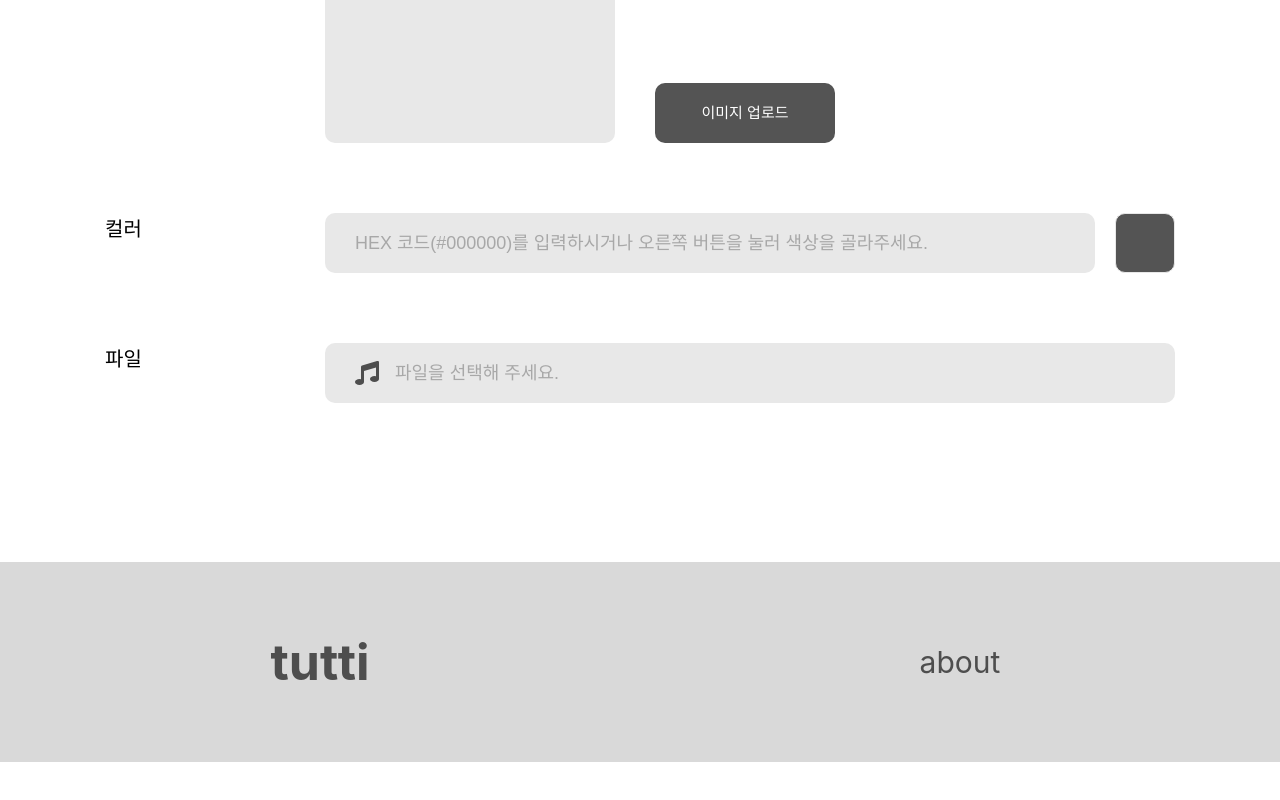
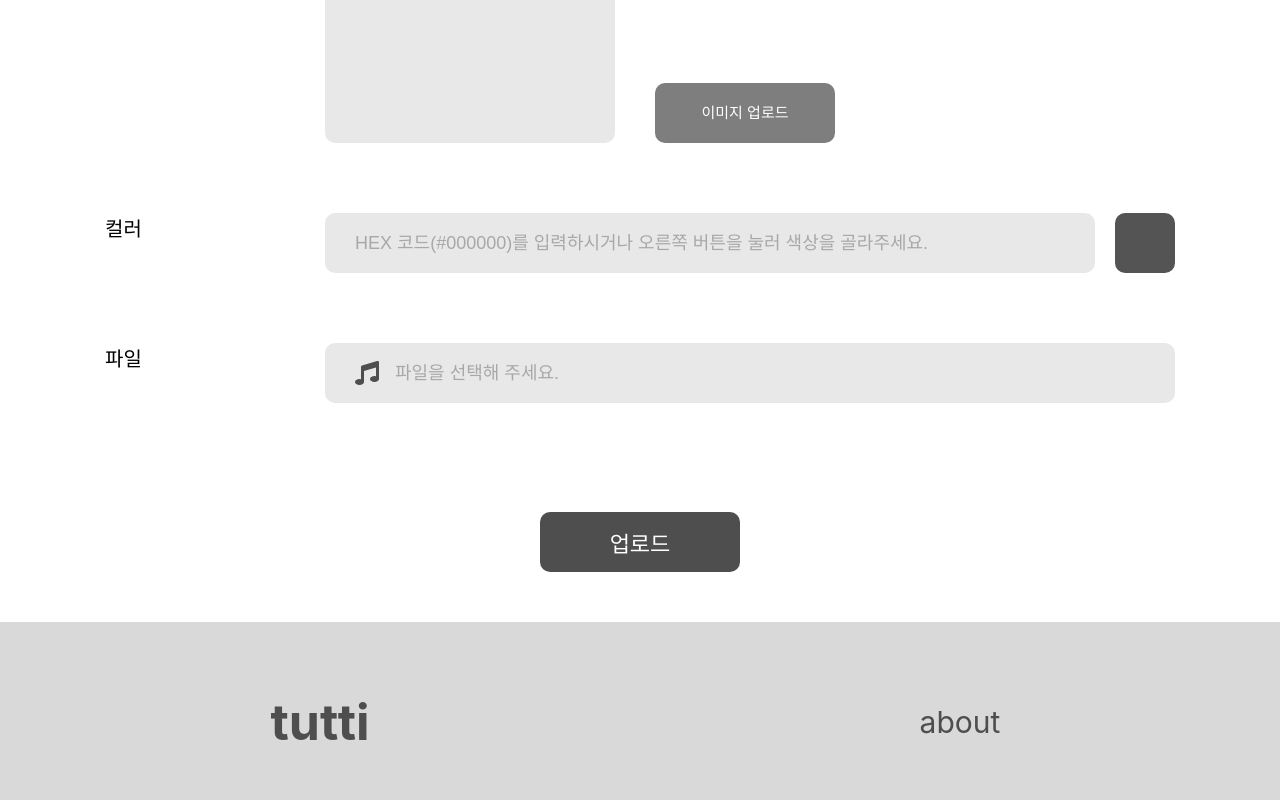
Before and after one commit to itsstacy/tuttimusicFE, a React (Create React App) app: page /upload in a window 1280 px wide. Shown: the part 970-1770 px from the top of the page. Before the commit the page ends 1732 px from the top, so only its background shows below. Built offline with nearby package versions, Linux system fonts and the light colour scheme.

Commit message:
Upload 컴포넌트 버튼 추가 함수명 수정

```diff
--- a/package.json
+++ b/package.json
@@ -10,6 +10,7 @@
     "axios": "^0.27.2",
     "dotenv": "^16.0.1",
     "react": "^18.2.0",
+    "react-colorful": "^5.5.1",
     "react-dom": "^18.2.0",
     "react-icons": "^4.4.0",
     "react-redux": "^8.0.2",
--- a/src/pages/Upload.js
+++ b/src/pages/Upload.js
@@ -21,7 +21,7 @@ function Upload() {
 
   }
 
-  const JobSelect = () => {
+  const GenreSelect = () => {
     return (
       <>
         <div className="upload-options-container">
@@ -126,7 +126,7 @@ function Upload() {
 
               </div>
 
-              {genreState ? <JobSelect /> : null}
+              {genreState ? <GenreSelect /> : null}
             </div>
 
         </label>
@@ -184,6 +184,8 @@ function Upload() {
           <input type="file" id="upload-music" accept='audio/*' onChange={onLoadMusic}/>
           </div>
           </div>
+
+          <button className="upload-button">업로드</button>
 
 
 
@@ -320,7 +322,7 @@ input[type=radio] {
     width:180px;
     height:60px;
     line-height: 60px;
-    background-color:#545454;
+    background-color:#7E7E7E;
     border-radius: 10px;
     font-size: 15px;
     color:#fff;
@@ -377,6 +379,17 @@ input[type=radio] {
   #upload-input-music {
     padding: 0 70px;
   }
+
+  .upload-button {
+    width:200px;
+    height: 60px;
+    background-color:#4E4E4E;
+    color:#fff;
+    border:none;
+    border-radius:10px;
+    font-size:22px;
+    margin:0 auto;
+  }
 `
 
 let UploadImagePreview = styled.div`
@@ -395,7 +408,6 @@ let UploadColor = styled.div`
   background-color:${(props) => props.color};
   margin-left: 20px;
   border-radius: 10px;
-  border:1px solid #E8e8e8;
 `
 
 
```
Also changed, not shown: 2 other files (tests, documents, lock files or other folders).
